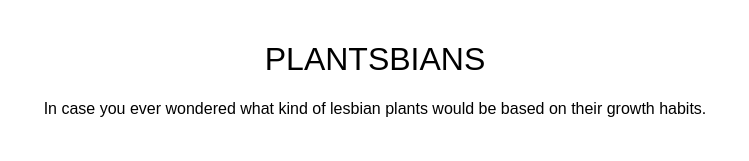
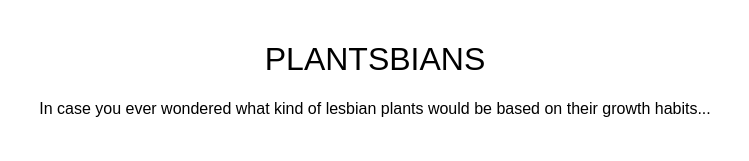
Before and after one commit to amyantran/amyanltran.github.io, a plain HTML site: page index.html in a window 1280 px wide. Shown: the top 161 px of the page, 265-1014 px from the left. Drawn offline with Linux system fonts and the light colour scheme; a web font is replaced by a local one.

Commit message:
adjustment

```diff
--- a/index.html
+++ b/index.html
@@ -12,7 +12,7 @@
 	</head>
 		<body>
 			<h1>PLANTSBIANS</h1>
-				<p>In case you ever wondered what kind of lesbian plants would be based on their growth habits.</p>
+				<p>In case you ever wondered what kind of lesbian plants would be based on their growth habits...</p>
 		<div class="flex-container">
 			<div class="plantdiv">
 				<a href="plant1.html" class="plant plant1"></a>
```
